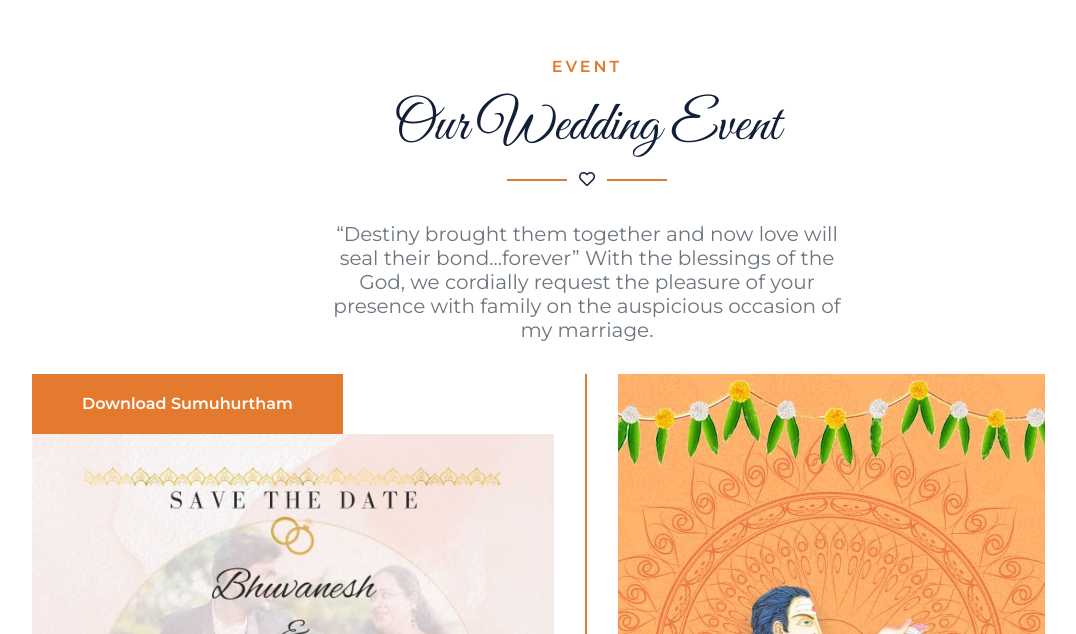
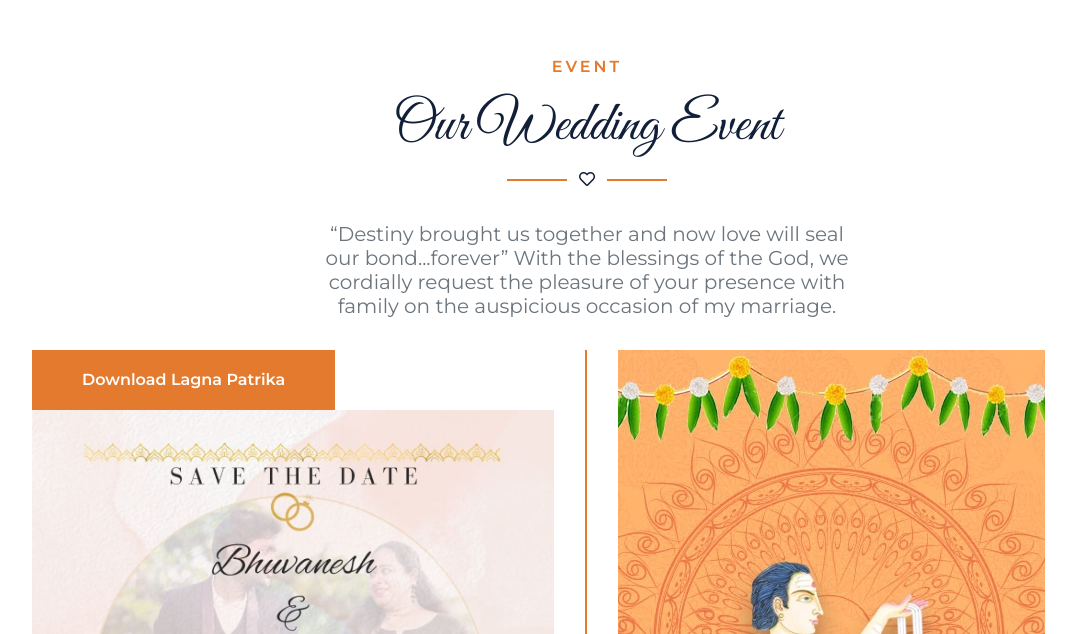
Before and after one commit to bhuvanharika/bhuvanharika.github.io, a plain HTML site: page index.html in a window 1280 px wide. Shown: the part 6980-7614 px from the top of the page, without its empty margins (53-1129 px from the left). Drawn offline with nearby package versions, Linux system fonts and the light colour scheme; files that its build step writes are made by us from their sources.

Commit message:
updated content

```diff
--- a/index.html
+++ b/index.html
@@ -349,12 +349,12 @@
                     <i class="fa fa-2x fa-plus text-white"></i>
                 </a>
             </div>
-            <div class="gallery-item">
+            <!-- <div class="gallery-item">
                 <img class="img-fluid w-100" src="img/gallery-14.jpg" alt="">
                 <a href="img/gallery-14.jpg" data-lightbox="gallery">
                     <i class="fa fa-2x fa-plus text-white"></i>
                 </a>
-            </div>
+            </div> -->
             <div class="gallery-item">
                 <img class="img-fluid w-100" src="img/gallery-15.jpg" alt="">
                 <a href="img/gallery-15.jpg" data-lightbox="gallery">
@@ -382,8 +382,8 @@
             </div>
             <div class="row justify-content-center">
                 <div class="col-md-6 text-center">
-                    <h5 class="font-weight-normal text-muted mb-3 pb-3">“Destiny brought them together and now love will
-                        seal their bond...forever”
+                    <h5 class="font-weight-normal text-muted mb-3 pb-3">“Destiny brought us together and now love will
+                        seal our bond...forever”
                         With the blessings of the God, we cordially request the pleasure of your presence
                         with family on the auspicious occasion of my marriage.
                     </h5>
@@ -398,7 +398,7 @@
             <div class="row">
                 <div class="col-md-6 border-right border-primary">
                     <button class="btn btn-primary font-weight-bold py-3 px-5 width-100" type="submit"
-                    onclick="window.open('DOC-20220820-WA0009.pdf')">Download Sumuhurtham</button>
+                    onclick="window.open('LagnaPatrika.pdf')">Download Lagna Patrika</button>
                     <div class="text-center text-md-right mr-md-3 mb-4 mb-md-0">
                         <img class="img-fluid mb-4" src="img/event-1.jpg" alt="">
                         <h4 class="mb-3">Sumuhurtham</h4>
```
Also changed, not shown: img/about-2.jpg, img/gallery-16.jpg, 2 other files.
